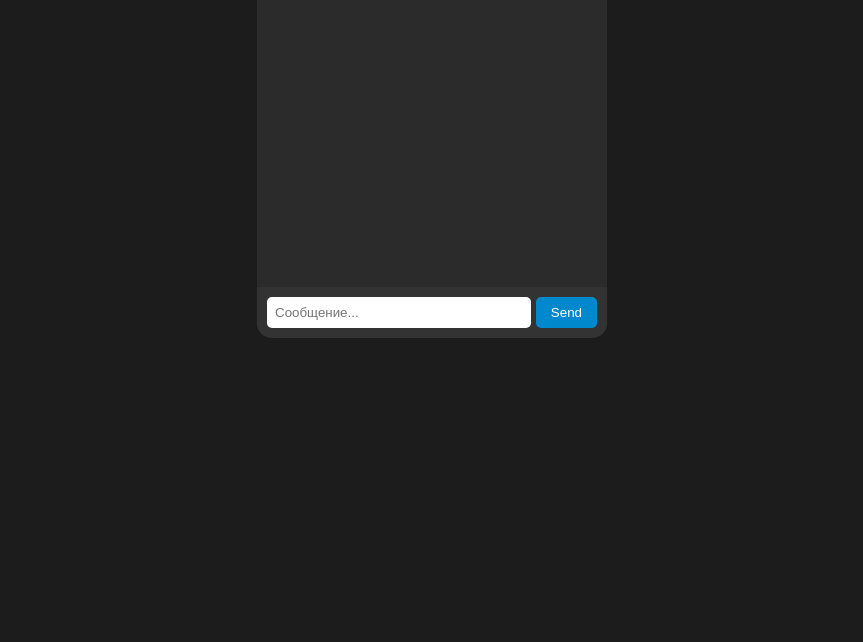
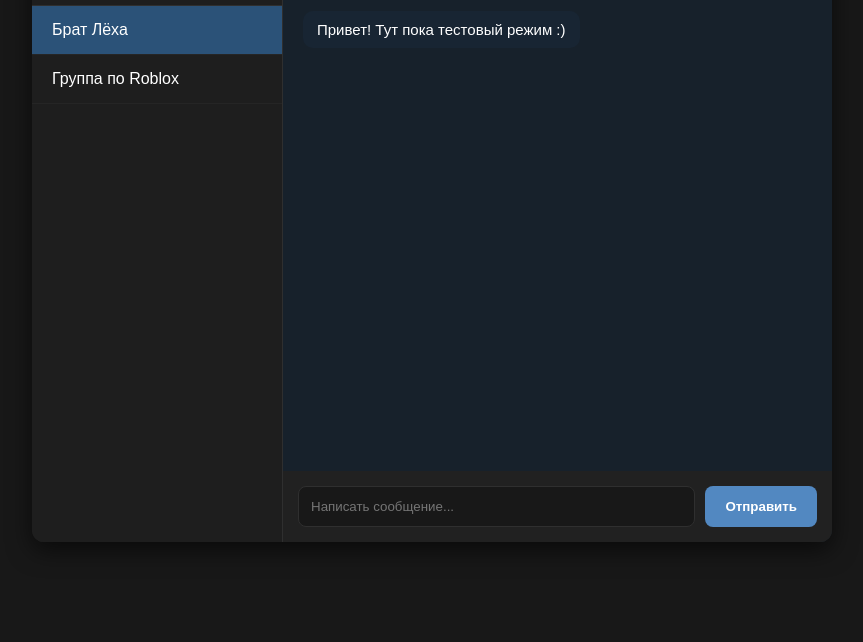
Before and after one commit to kirikprodors/my-first-site, a plain HTML site: page index.html in a window 1280 px wide. Shown: the part 158-800 px from the top of the page, without its empty margins (208-1071 px from the left). Drawn offline with Linux system fonts and the light colour scheme.

Commit message:
Update index.html

```diff
--- a/index.html
+++ b/index.html
@@ -1,44 +1,195 @@
 <!DOCTYPE html>
-<html>
+<html lang="ru">
 <head>
     <meta charset="UTF-8">
     <title>KIRIKGRAM</title>
     <style>
-        body { background-color: #1c1c1c; color: white; font-family: sans-serif; display: flex; flex-direction: column; align-items: center; }
-        h1 { margin-top: 20px; color: #0088cc; }
-        #chat-window { width: 350px; height: 400px; background: #2b2b2b; border-radius: 15px; display: flex; flex-direction: column; overflow: hidden; margin-top: 10px; }
-        #messages { flex: 1; padding: 15px; overflow-y: auto; }
-        #input-area { display: flex; padding: 10px; background: #333; }
-        input { flex: 1; padding: 8px; border: none; border-radius: 5px; }
-        button { padding: 8px 15px; margin-left: 5px; background: #0088cc; color: white; border: none; border-radius: 5px; cursor: pointer; }
-        .msg { background: #444; padding: 8px; margin-bottom: 8px; border-radius: 8px; font-size: 14px; }
+        /* Общие настройки страницы */
+        body {
+            background-color: #181818;
+            color: white;
+            font-family: sans-serif;
+            margin: 0;
+            display: flex;
+            justify-content: center;
+            align-items: center;
+            height: 100vh;
+        }
+
+        /* Главный контейнер мессенджера */
+        #telegram-container {
+            display: flex;
+            width: 800px;
+            height: 600px;
+            background: #212121;
+            border-radius: 12px;
+            overflow: hidden;
+            box-shadow: 0 8px 24px rgba(0,0,0,0.6);
+        }
+
+        /* ЛЕВАЯ ПАНЕЛЬ (Список чатов) */
+        #side-panel {
+            width: 250px;
+            background: #1e1e1e;
+            border-right: 1px solid #2f2f2f;
+            display: flex;
+            flex-direction: column;
+        }
+
+        #brand-title {
+            padding: 20px;
+            font-size: 20px;
+            font-weight: bold;
+            color: #5288c1;
+            border-bottom: 1px solid #2f2f2f;
+            text-align: center;
+        }
+
+        .chat-item {
+            padding: 15px 20px;
+            cursor: pointer;
+            border-bottom: 1px solid #252525;
+            transition: background 0.2s;
+        }
+
+        .chat-item:hover { background: #2c2c2c; }
+        .chat-item.active { background: #2b5278; }
+
+        /* ПРАВАЯ ПАНЕЛЬ (Окно чата) */
+        #main-chat {
+            flex: 1;
+            display: flex;
+            flex-direction: column;
+            background: #17212b;
+        }
+
+        #chat-header {
+            padding: 15px 20px;
+            background: #212121;
+            font-weight: bold;
+            border-bottom: 1px solid #2f2f2f;
+        }
+
+        #messages-area {
+            flex: 1;
+            padding: 20px;
+            overflow-y: auto;
+            display: flex;
+            flex-direction: column;
+            gap: 10px;
+        }
+
+        /* Стили для сообщений */
+        .message {
+            max-width: 70%;
+            padding: 10px 14px;
+            border-radius: 10px;
+            font-size: 15px;
+            word-wrap: break-word;
+        }
+        .msg-inbound { background: #182533; align-self: flex-start; } /* Входящие */
+        .msg-outbound { background: #2b5278; align-self: flex-end; } /* Твои сообщения */
+
+        /* Зона ввода текста */
+        #input-panel {
+            padding: 15px;
+            background: #212121;
+            display: flex;
+            gap: 10px;
+        }
+
+        #message-input {
+            flex: 1;
+            padding: 12px;
+            background: #181818;
+            border: 1px solid #2f2f2f;
+            border-radius: 8px;
+            color: white;
+            outline: none;
+        }
+
+        #send-btn {
+            padding: 0 20px;
+            background: #5288c1;
+            color: white;
+            border: none;
+            border-radius: 8px;
+            cursor: pointer;
+            font-weight: bold;
+        }
+        #send-btn:hover { background: #659bd6; }
     </style>
 </head>
 <body>
 
-    <h1>КИРИКГРАМ</h1>
+<div id="telegram-container">
 
-    <div id="chat-window">
-        <div id="messages"></div>
-        <div id="input-area">
-            <input type="text" id="msgInput" placeholder="Сообщение...">
-            <button onclick="sendMessage()">Send</button>
+    <div id="side-panel">
+        <div id="brand-title">KIRIKGRAM</div>
+        <div class="chat-item active" onclick="switchChat('Брат Лёха')">Брат Лёха</div>
+        <div class="chat-item" onclick="switchChat('Группа по Roblox')">Группа по Roblox</div>
+    </div>
+
+    <div id="main-chat">
+        <div id="chat-header" id="current-chat-title">Чат: Брат Лёха</div>
+
+        <div id="messages-area">
+            <div class="message msg-inbound">Привет! Тут пока тестовый режим :)</div>
+        </div>
+
+        <div id="input-panel">
+            <input type="text" id="message-input" placeholder="Написать сообщение...">
+            <button id="send-btn" onclick="processSend()">Отправить</button>
         </div>
     </div>
 
-    <script>
-        function sendMessage() {
-            let input = document.getElementById("msgInput");
-            let msgBox = document.getElementById("messages");
-            if (input.value.trim() !== "") {
-                let newMsg = document.createElement("div");
-                newMsg.className = "msg";
-                newMsg.innerText = "Кирилл: " + input.value;
-                msgBox.appendChild(newMsg);
-                input.value = "";
-                msgBox.scrollTop = msgBox.scrollHeight;
+</div>
+
+<script>
+    let currentChat = "Брат Лёха";
+
+    // Функция смены чата слева
+    function switchChat(chatName) {
+        currentChat = chatName;
+        document.getElementById("chat-header").innerText = "Чат: " + chatName;
+
+        // Меняем активный визуальный стиль в списке
+        let items = document.getElementsByClassName("chat-item");
+        for (let item of items) {
+            item.classList.remove("active");
+            if (item.innerText === chatName) {
+                item.classList.add("active");
             }
         }
-    </script>
+
+        // Очищаем окно сообщений при переключении (пока нет базы данных)
+        document.getElementById("messages-area").innerHTML =
+            `<div class="message msg-inbound">Ты переключился на чат: ${chatName}</div>`;
+    }
+
+    // Функция отправки сообщений
+    function processSend() {
+        let inputField = document.getElementById("message-input");
+        let area = document.getElementById("messages-area");
+
+        if (inputField.value.trim() !== "") {
+            let msgDiv = document.createElement("div");
+            msgDiv.className = "message msg-outbound";
+            msgDiv.innerText = inputField.value;
+
+            area.appendChild(msgDiv);
+            inputField.value = ""; // Очистка
+            area.scrollTop = area.scrollHeight; // Скролл вниз
+        }
+    }
+
+    // Слушаем кнопку Enter
+    document.getElementById("message-input").addEventListener("keypress", function(e) {
+        if (e.key === "Enter") {
+            processSend();
+        }
+    });
+</script>
+
 </body>
 </html>
```
